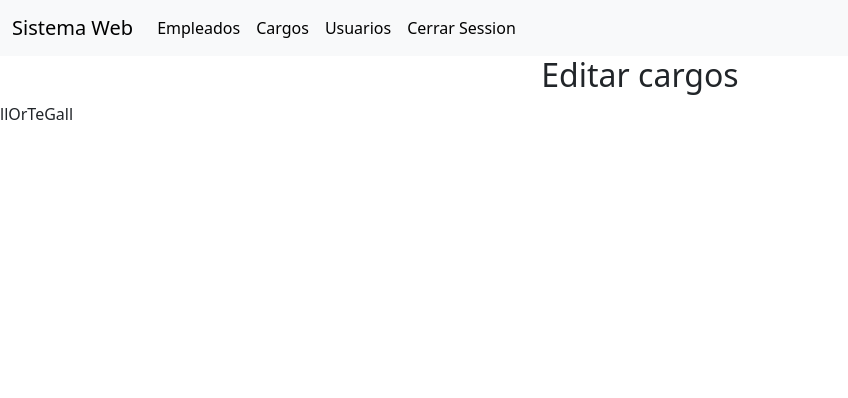
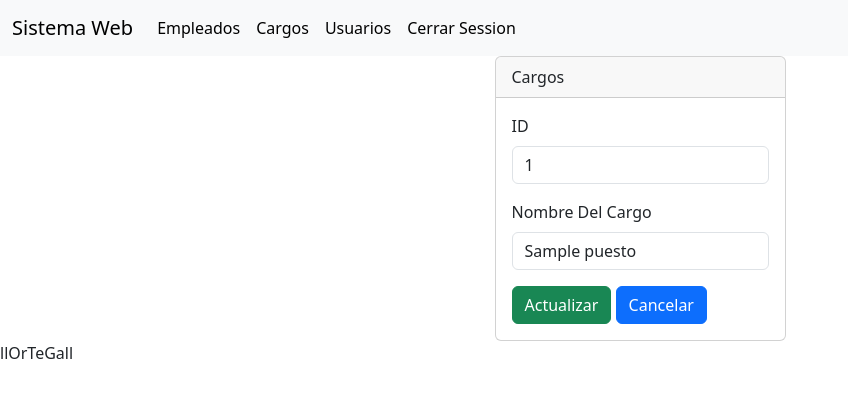
Before and after one commit to llOrtegall/next-app-ortega, a PHP site: page /learning_php_01/modules/cargos/editar.php?txtID=1 in a window 1280 px wide. Shown: the top 398 px of the page, without its empty margins (0-848 px from the left). Run offline with PHP 8.4, Linux system fonts and the light colour scheme; tables that the repository leaves empty or names only in its code hold one stand-in row (values such as "Sample post").

Commit message:
editar listo

```diff
--- a/modules/cargos/editar.php
+++ b/modules/cargos/editar.php
@@ -1,7 +1,56 @@
+<?php
+include "../../db.php";
+if (isset($_GET['txtID'])) {
+	$textID = (isset($_GET['txtID'])) ? $_GET['txtID'] : "";
+
+	$sentencia = $conexcion->prepare("SELECT * FROM tbl_puestos WHERE id=:id");
+	$sentencia->bindParam(":id", $textID);
+	$sentencia->execute();
+
+	$registro = $sentencia->fetch(PDO::FETCH_LAZY);
+	$nombrecargo = $registro['nombrecargo'];
+}
+
+if ($_POST) {
+
+	$txtID = (isset($_POST['txtID'])) ? $_POST['txtID'] : "";
+
+	$nombrecargo = (isset($_POST["nombrecargo"]) ? $_POST["nombrecargo"] : "");
+	$sentencia = $conexcion->prepare("UPDATE tbl_puestos SET nombrecargo=:nombrecargo WHERE id= :id");
+	$sentencia->bindParam(":nombrecargo", $nombrecargo);
+	$sentencia->bindParam(":id", $txtID);
+	$sentencia->execute();
+}
+?>
+
 <!-- //* Aqui Esta El Header -->
 <?php include('../../templates/header.php'); ?>
 
-<h2>Editar cargos</h2>
+<br />
+
+<div class="card">
+	<div class="card-header">
+		Cargos
+	</div>
+	<div class="card-body">
+
+		<form action="" method="post" enctype="multipart/form-data">
+
+			<div class="mb-3">
+				<label for="txtID" class="form-label">ID</label>
+				<input type="text" value="<?php echo $textID; ?>" class="form-control" readonly name="txtID" id="txtID" placeholder="ID">
+			</div>
+
+			<div class="mb-3">
+				<label for="nombrecargo" class="form-label">Nombre Del Cargo</label>
+				<input type="text" value="<?php echo $nombrecargo; ?>" class="form-control" name="nombrecargo" id="nombrecargo" placeholder="cargo">
+			</div>
+			<button type="submit" class="btn btn-success">Actualizar</button>
+			<a name="" id="" class="btn btn-primary" href="index.php" role="button">Cancelar</a>
+		</form>
+	</div>
+
+</div>
 
 <!-- //* Aqui Esta El Footer -->
 <?php include('../../templates/footer.php'); ?>
--- a/modules/cargos/index.php
+++ b/modules/cargos/index.php
@@ -49,7 +49,8 @@ $lista_tbl_cargos = $sentencia->fetchAll(PDO::FETCH_ASSOC);
               <td scope="row"><?php echo $registro['id'] ?></td>
               <td><?php echo $registro['nombrecargo'] ?></td>
               <td>
-                <input name="btneditar" id="btneditar" class="btn btn-info" type="button" value="Editar"> |
+                <a class="btn btn-success" href="editar.php?txtID=<?php echo $registro['id']; ?>" role="button">Editar</a>
+                |
                 <a class="btn btn-danger" href="index.php?txtID=<?php echo $registro['id']; ?>" role="button">Eliminar</a>
               </td>
             </tr>
```
